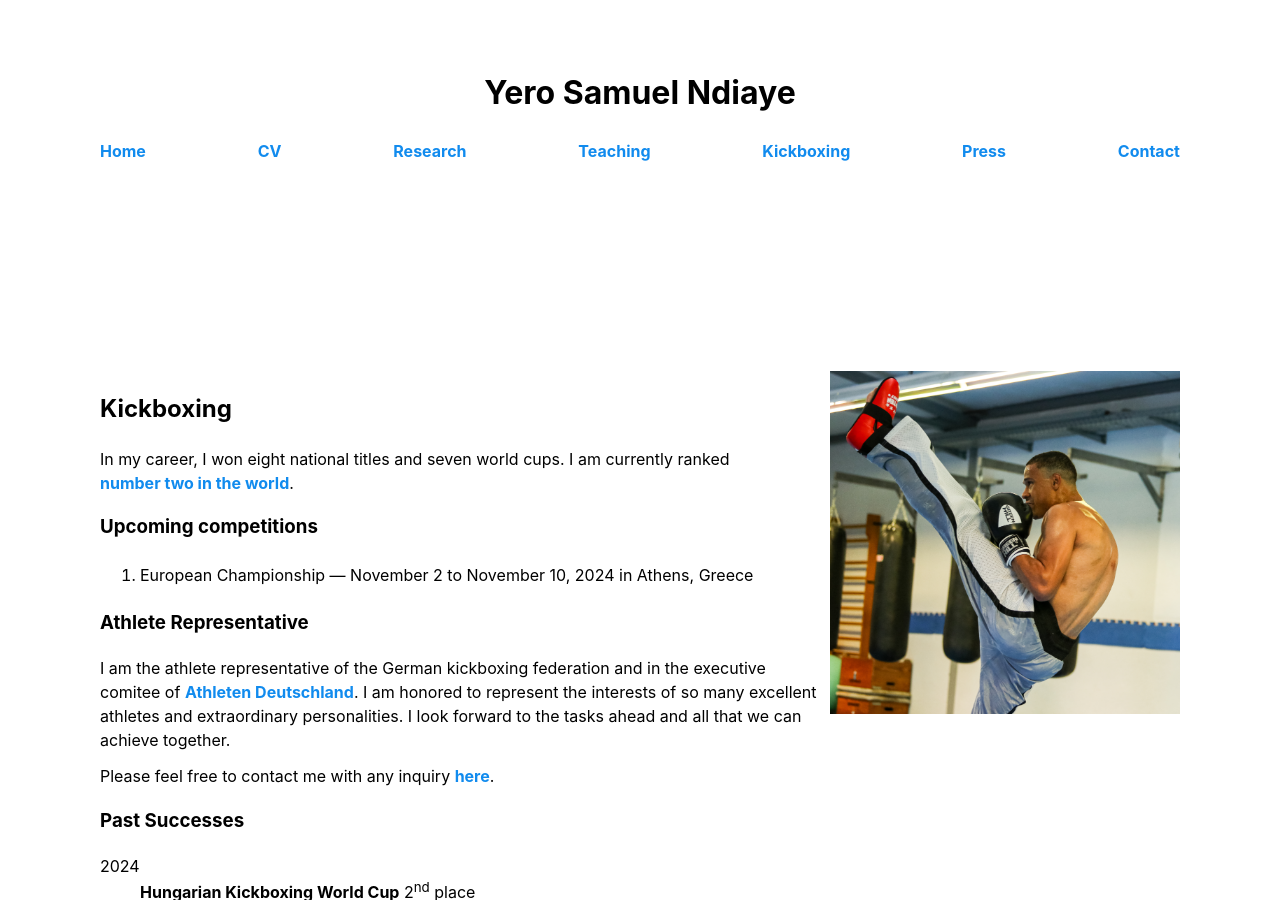
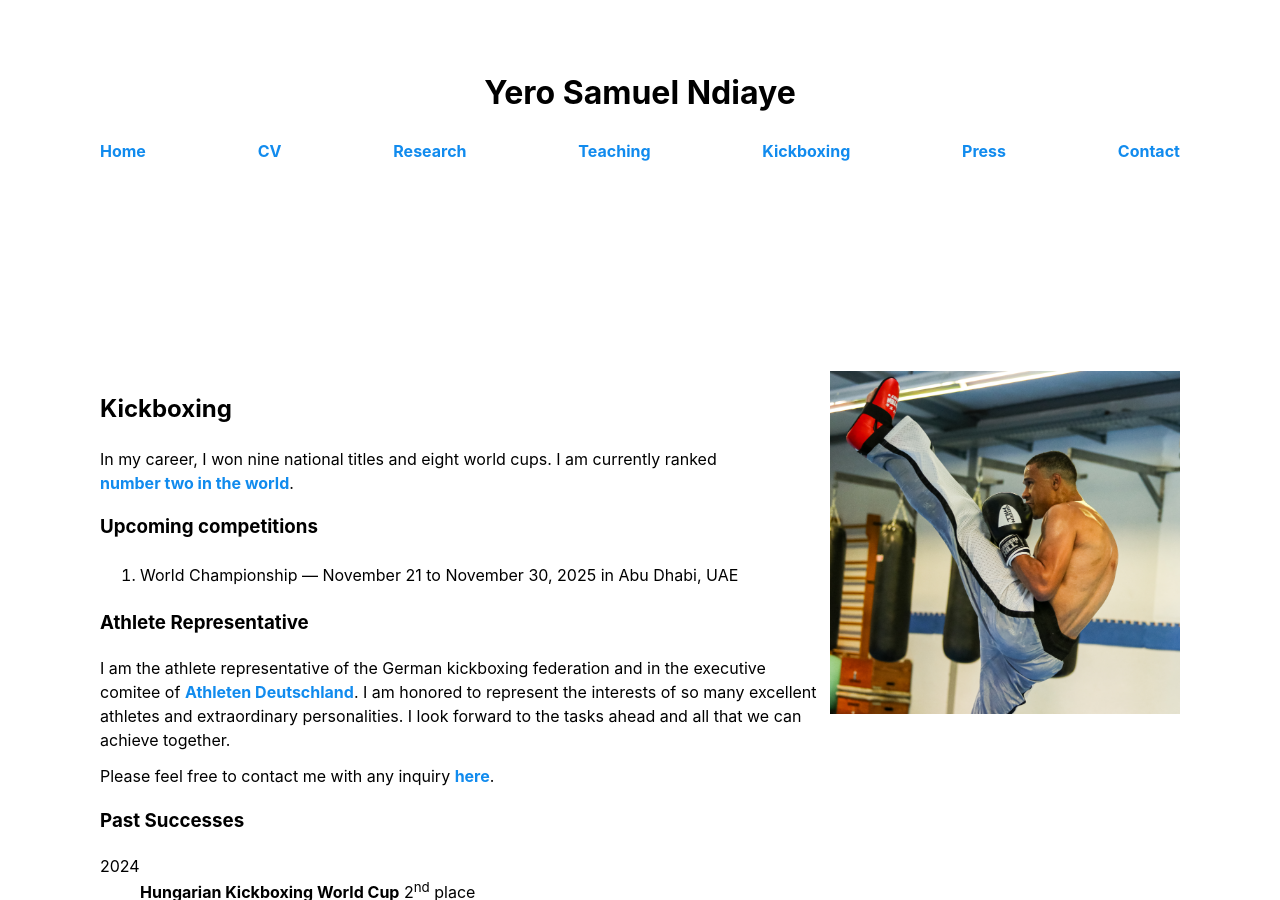
Before and after one commit to yerondiaye/yerondiaye.github.io, a Jekyll site: the page kickboxing.html, which Jekyll copies as it is, in a window 1280 px wide and 900 px high. Built offline with Jekyll 4.4.1, drawn with Linux system fonts in a browser that asks for light colours.

Commit message:
Update kickboxing.html

```diff
--- a/kickboxing.html
+++ b/kickboxing.html
@@ -27,12 +27,12 @@
 
             <h2>Kickboxing</h2>
 
-In my career, I won eight national titles and seven world cups. I am currently ranked <a target="blank" href="http://setopen.sportdata.org/wakoranking/ranking_main_competitor.php?ranking_country=GER&ranking_competitor=&ranking_competitor_name=NDIAYE%20YERO">number two in the world</a>.
+In my career, I won nine national titles and eight world cups. I am currently ranked <a target="blank" href="http://setopen.sportdata.org/wakoranking/ranking_main_competitor.php?ranking_country=GER&ranking_competitor=&ranking_competitor_name=NDIAYE%20YERO">number two in the world</a>.
 
             <h3>Upcoming competitions</h3>
 
 <ol>
-	<li>European Championship &mdash; November 2 to November 10, 2024 in Athens, Greece </li>
+	<li>World Championship &mdash; November 21 to November 30, 2025 in Abu Dhabi, UAE </li>
 </ol>
 
             <h3>Athlete Representative</h3>
```
